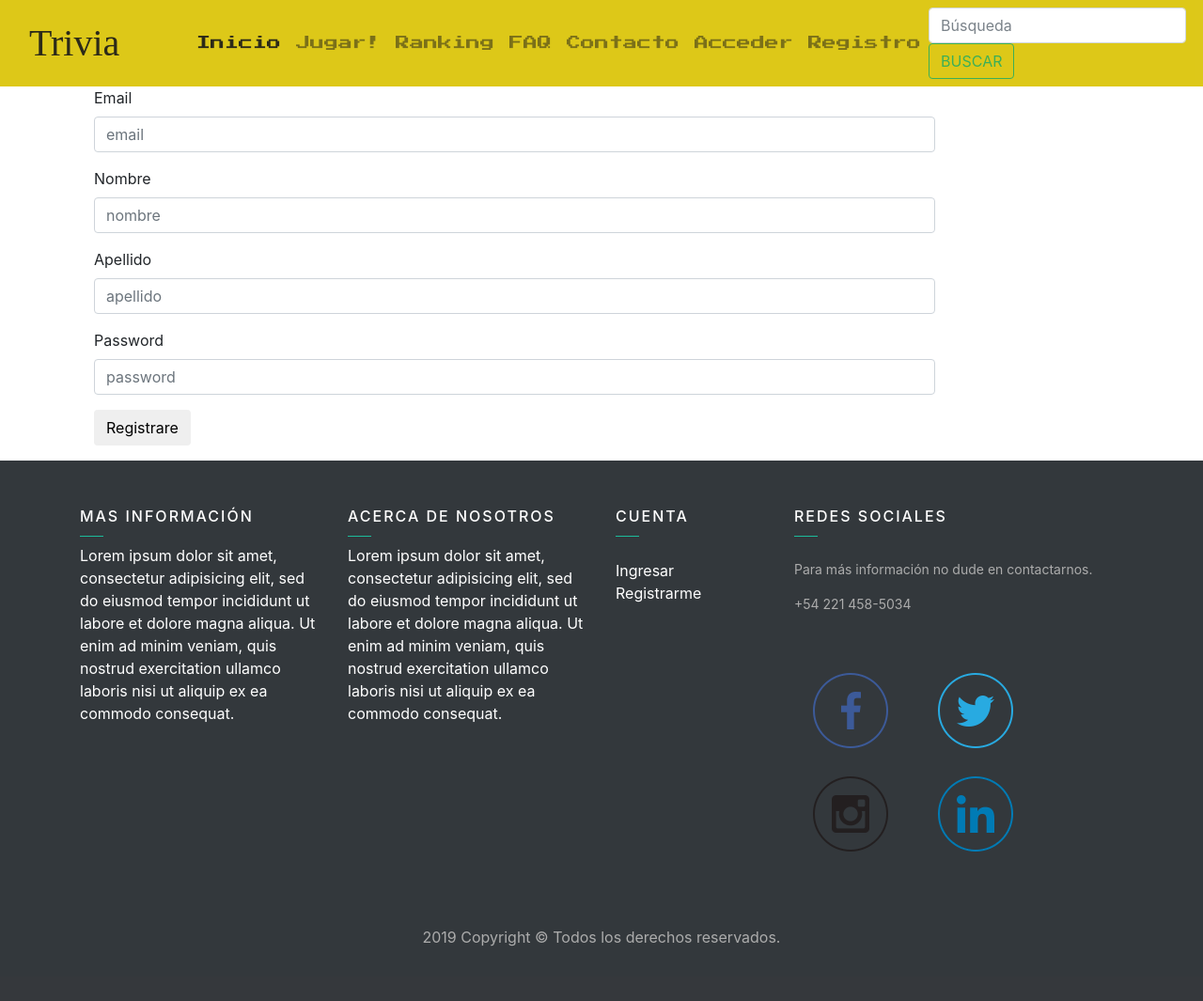
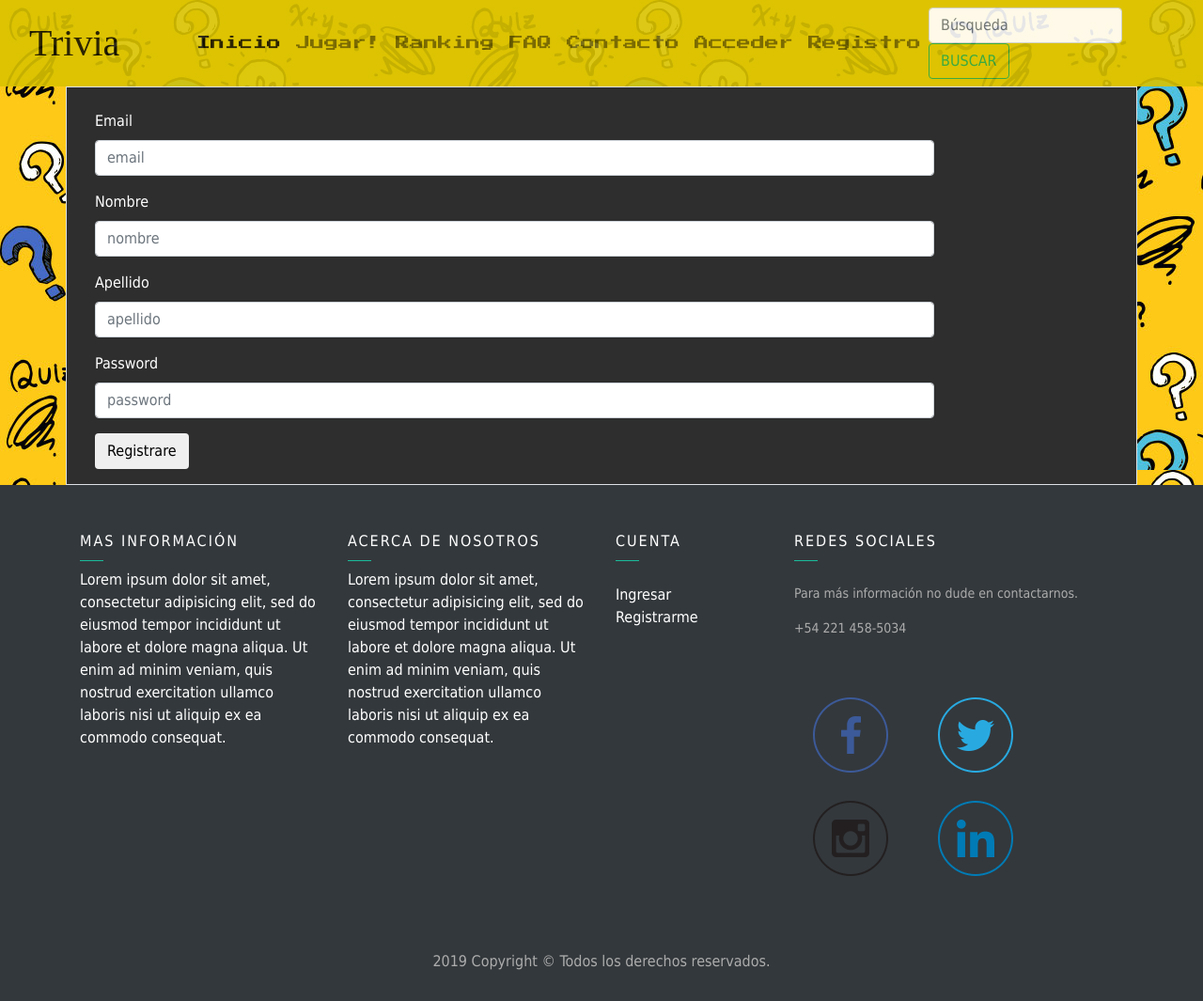
Before and after one commit to Gabrielm-git/proyectoIntegrador, a PHP site: page /registrarse.php in a window 1280 px wide. Shown: the whole page at 94% size. Before the commit the page ends 1007 px from the top, so only its background shows below. Run offline with PHP 8.4, Linux system fonts and the light colour scheme; some libraries are stand-ins or nearby versions; some web fonts are replaced.

Commit message:
agregado estilo

```diff
--- a/registrarse.php
+++ b/registrarse.php
@@ -9,32 +9,34 @@
   <link rel="stylesheet" href="css/estilo-botonera.css">
  <link rel="stylesheet" href="https://maxcdn.bootstrapcdn.com/bootstrap/4.0.0/css/bootstrap.min.css">
   </head>
-  <body>
+  <body style="font-family:Consolas; background-image: url(../img/Background.jpg);
+	font-family: Tahoma;">
 
   <?php include("header.php") ?>
- <div class="container">
+<div class="container border" style="background-color: #2E2E2E"!important;>
+		<br />
 
 <form class="form-horizontal" action="registro.php" method="POST">
         <div class="form-group">
-          <label for="inputEmail3" class="col-sm-2 control-label">Email</label>
+          <label for="inputEmail3" class="col-sm-2 control-label"style="color: white"!important;	>Email</label>
           <div class="col-sm-10">
             <input type="email" class="form-control" name="email" id="inputEmail3" placeholder="email" required>
           </div>
         </div>
 <div class="form-group">
-          <label for="inputNombre3" class="col-sm-2 control-label">Nombre</label>
+          <label for="inputNombre3" class="col-sm-2 control-label"style="color: white"!important;	>Nombre</label>
           <div class="col-sm-10">
             <input type="text" class="form-control" name="nombre" id="inputNombre3" placeholder="nombre" required>
           </div>
         </div>
 <div class="form-group">
-          <label for="inputApellido3" class="col-sm-2 control-label">Apellido</label>
+          <label for="inputApellido3" class="col-sm-2 control-label"style="color: white"!important;	>Apellido</label>
           <div class="col-sm-10">
             <input type="text" class="form-control" name="apellido" id="inputApellido3" placeholder="apellido" required>
           </div>
         </div>
         <div class="form-group">
-          <label for="inputPassword3" class="col-sm-2 control-label">Password</label>
+          <label for="inputPassword3" class="col-sm-2 control-label"style="color: white"!important;	>Password</label>
           <div class="col-sm-10">
             <input type="password" class="form-control" name="password" id="inputPassword3" placeholder="password" required>
           </div>
```
Also changed, not shown: logueo.php (+7 -4 lines).
